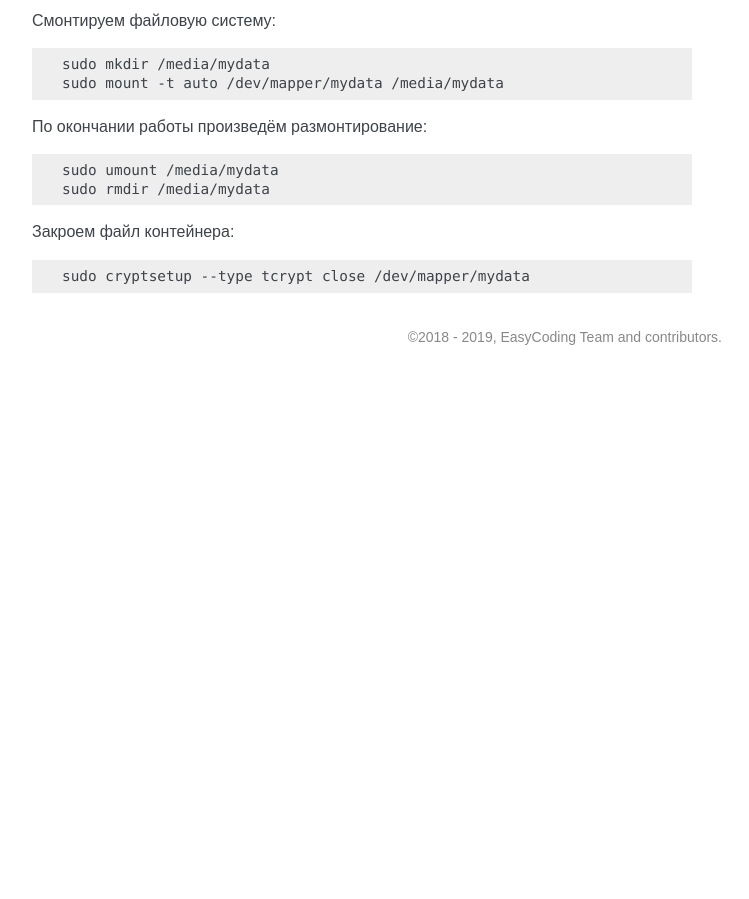
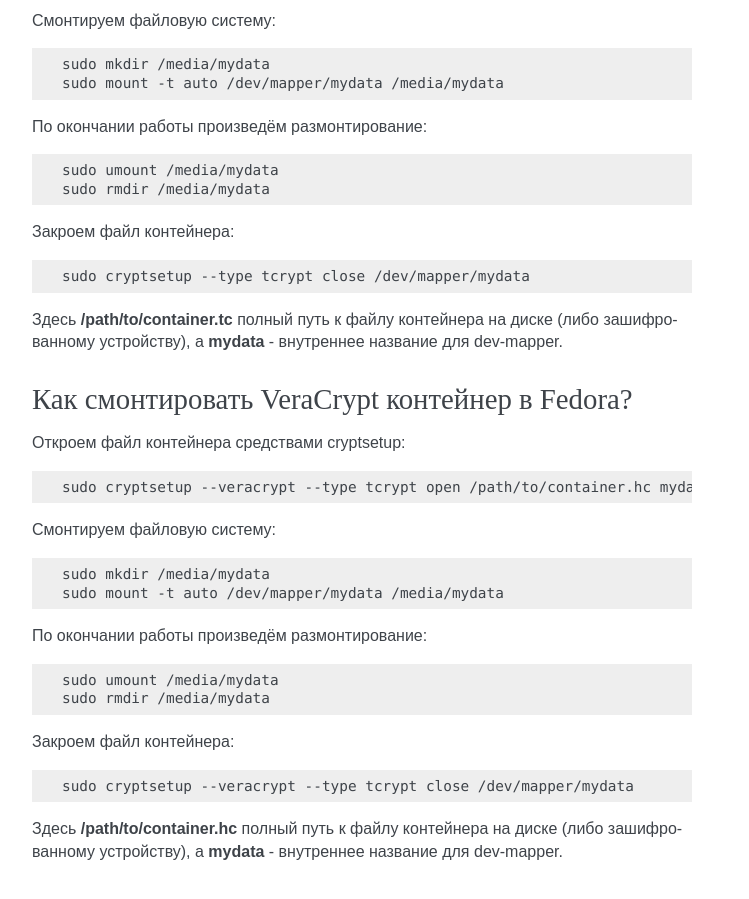
Before and after one commit to RussianFedora/FAQ, a Sphinx documentation site: the page built from source/security.rst, in a window 1280 px wide and 900 px high, scrolled down 24038 px. Shown: the whole window, without its empty margins (388-1137 px from the left). Built offline with Sphinx 7.4.7, drawn with Linux system fonts in a browser that asks for light colours; before the commit the page ends 24413 px from its top, so only the background shows below that; some of the changed text lies outside the part shown.

Commit message:
Added question about using cryptsetup to mount VeraCrypt containers.

```diff
--- a/source/security.rst
+++ b/source/security.rst
@@ -1385,3 +1385,39 @@
 .. code-block:: text
 
     sudo cryptsetup --type tcrypt close /dev/mapper/mydata
+
+Здесь **/path/to/container.tc** полный путь к файлу контейнера на диске (либо зашифрованному устройству), а **mydata** - внутреннее название для dev-mapper.
+
+.. index:: encryption, cryptsetup, veracrypt, mount
+.. _veracrypt-mount:
+
+Как смонтировать VeraCrypt контейнер в Fedora?
+=================================================
+
+Откроем файл контейнера средствами cryptsetup:
+
+.. code-block:: text
+
+    sudo cryptsetup --veracrypt --type tcrypt open /path/to/container.hc mydata
+
+Смонтируем файловую систему:
+
+.. code-block:: text
+
+    sudo mkdir /media/mydata
+    sudo mount -t auto /dev/mapper/mydata /media/mydata
+
+По окончании работы произведём размонтирование:
+
+.. code-block:: text
+
+    sudo umount /media/mydata
+    sudo rmdir /media/mydata
+
+Закроем файл контейнера:
+
+.. code-block:: text
+
+    sudo cryptsetup --veracrypt --type tcrypt close /dev/mapper/mydata
+
+Здесь **/path/to/container.hc** полный путь к файлу контейнера на диске (либо зашифрованному устройству), а **mydata** - внутреннее название для dev-mapper.
```
